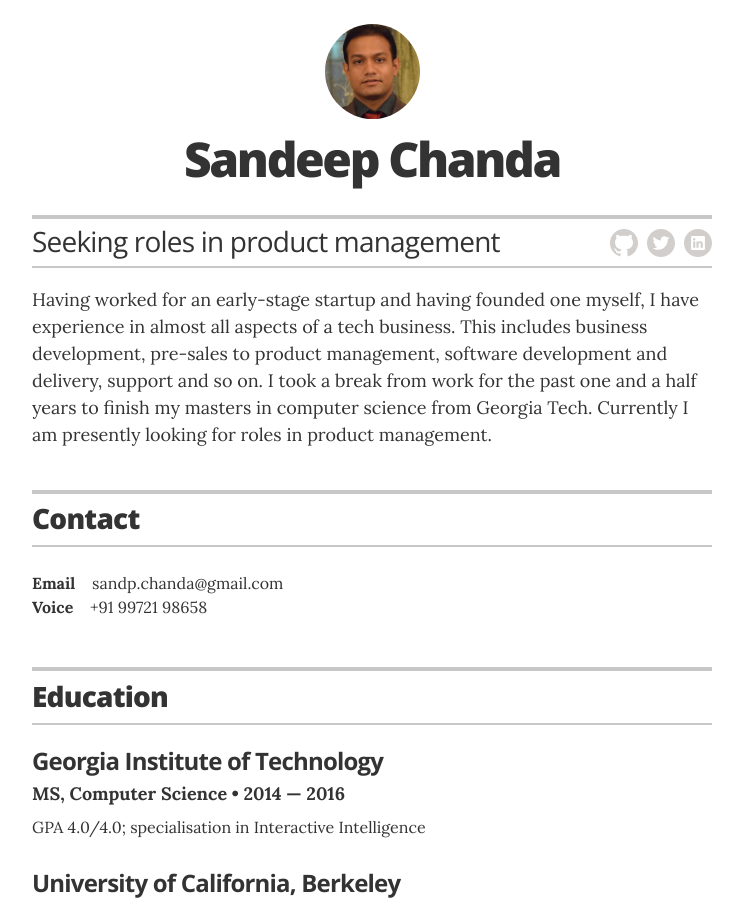
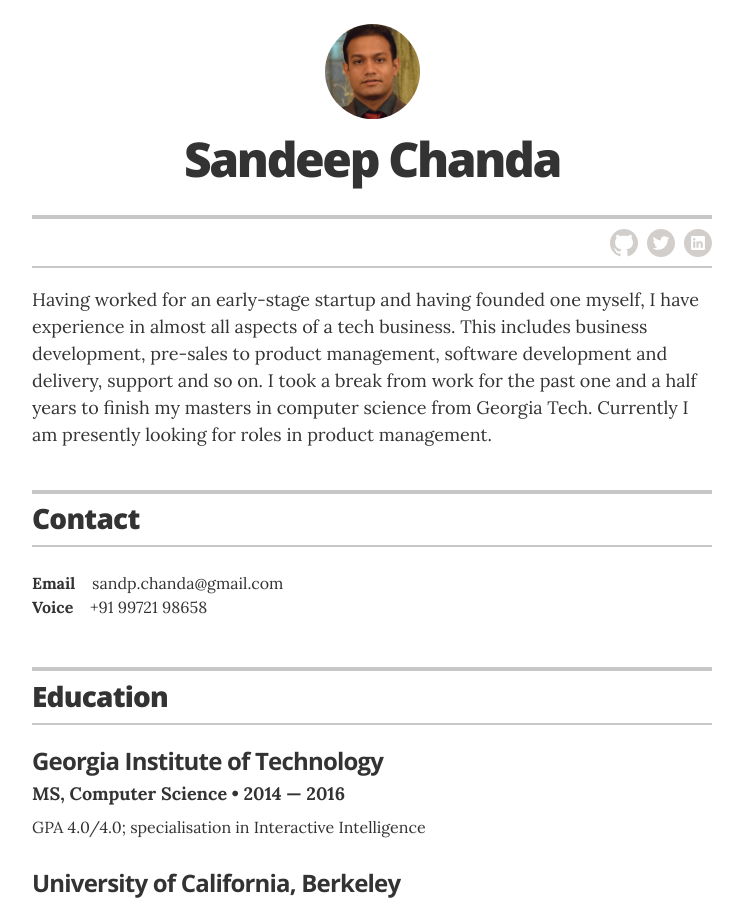
Before and after one commit to CapedCrusader/resume, a Jekyll site: the page built from index.html, in a window 1280 px wide and 900 px high. Shown: the whole window, without its empty margins (268-1011 px from the left). Built offline with Jekyll 4.4.1, drawn with Linux system fonts in a browser that asks for light colours.

Commit message:
Update resume title

```diff
--- a/_config.yml
+++ b/_config.yml
@@ -11,7 +11,7 @@ sass:
 # Resume settings
 resume_avatar:                  "true"
 resume_name:                    "Sandeep Chanda"
-resume_title:                   "Seeking roles in product management"
+resume_title:
 resume_contact_email:
   "sandp.chanda@gmail.com"
 
```
